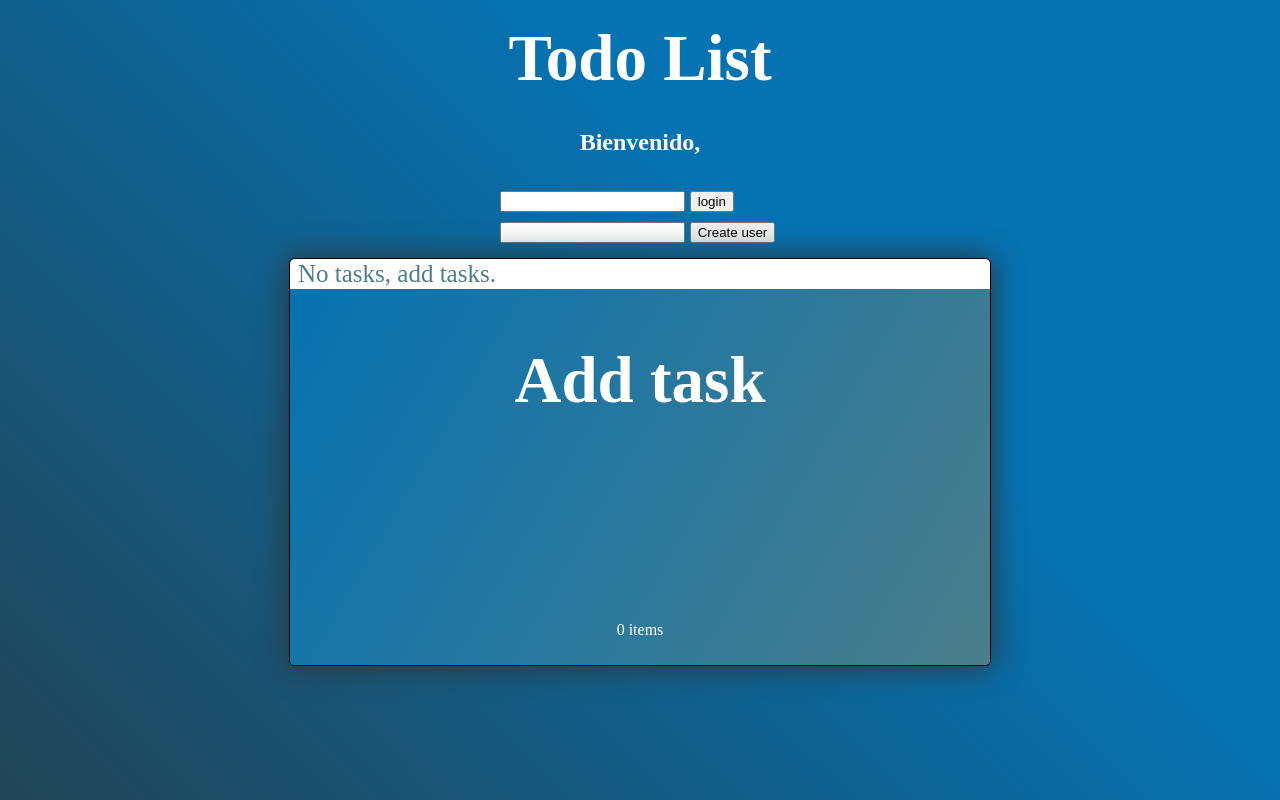
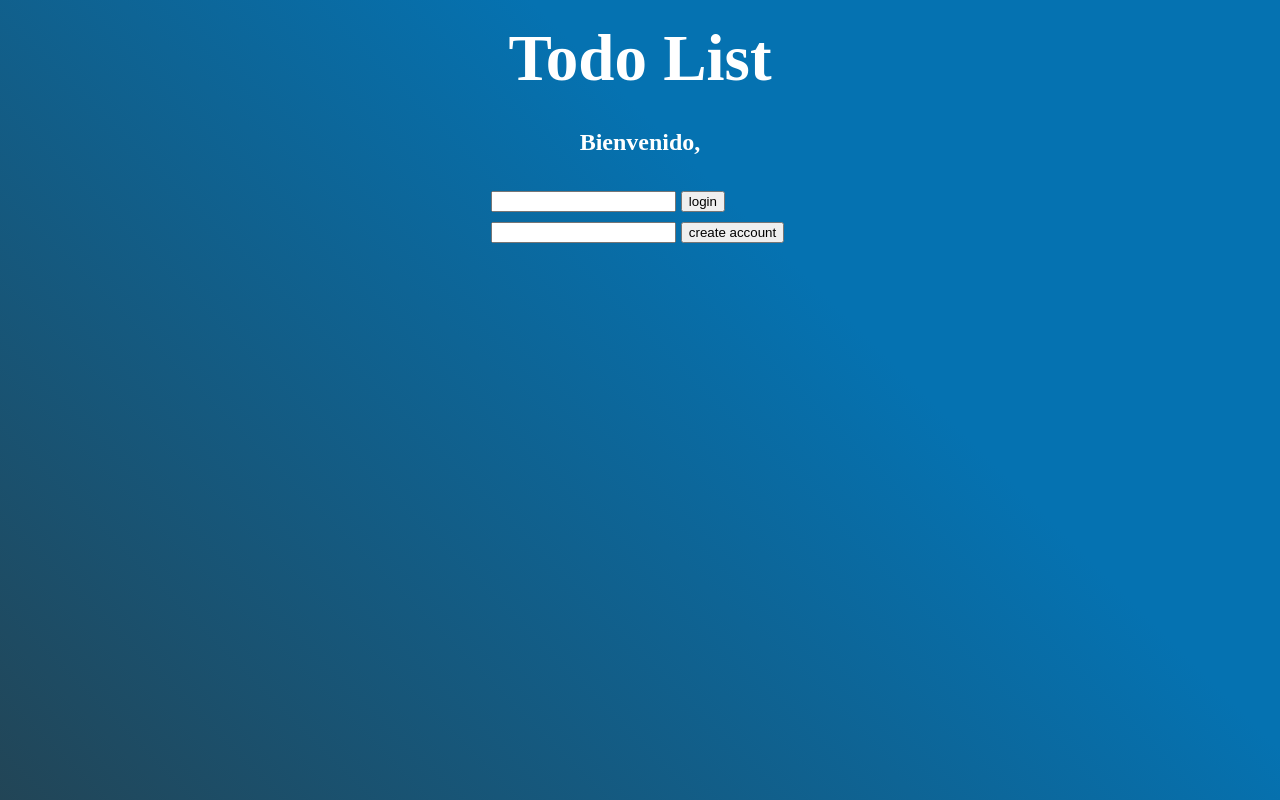
Before and after one commit to edwinmoreno77/todoList_fetch, a React (Vite) app: page / in a window 1280 px wide. Shown: the top 800 px of the page. Built offline with nearby package versions, Linux system fonts and the light colour scheme.

Commit message:
button logout added

```diff
--- a/src/App.css
+++ b/src/App.css
@@ -141,6 +141,22 @@ input:focus {
   justify-content: space-between;
 }
 
+.btn_logout {
+  background: linear-gradient(120deg, rgb(5, 114, 177), rgb(75, 126, 138) 70%);
+  box-shadow: 2px 2px 5px 2px rgb(43, 55, 58);
+  font-family: cursive;
+  border-radius: 5px;
+  padding: 5px 13px;
+  margin: 10px;
+  border: none;
+  color: white;
+  cursor: pointer;
+}
+
+.btn_logout:hover {
+  color: white;
+  filter: brightness(120%);
+}
 @media (max-width: 715px) {
   .container_todo {
     min-height: 300px;
--- a/src/App.jsx
+++ b/src/App.jsx
@@ -1,6 +1,7 @@
 import { InputTodoComponent } from "./components/InputTodoComponent";
 import { UlTodoComponent } from "./components/UlTodoComponent";
 import { useTodo } from "./hooks/useTodo";
+import { Login } from "./components/Login";
 import "./App.css";
 
 function App() {
@@ -15,6 +16,7 @@ function App() {
     inputUpdating,
     // ----- sets variables ----
     setTodo,
+    setUserApi,
     setAccount,
     setArrayTodo,
     setIsUpdating,
@@ -36,33 +38,16 @@ function App() {
         <header>
           <h2>{`Bienvenido, ${userApi?.name}`}</h2>
         </header>
-        <section style={{ margin: "5px", padding: "5px" }}>
-          <div>
-            <input
-              type="text"
-              name="name"
-              value={userSession.name}
-              placeholder=""
-              onChange={(e) =>
-                setUserSession({ ...userSession, name: e.target.value })
-              }
+        {userApi?.name === "" ? (
+          <Login
+            userSession={userSession}
+            setUserSession={setUserSession}
+            handleLogin={handleLogin}
+            setAccount={setAccount}
+            account={account}
+            handleCreateUser={handleCreateUser}
           />
-            <button style={{ margin: "5px" }} onClick={handleLogin}>
-              login
-            </button>
-          </div>
-          <div>
-            <input
-              type="text"
-              name="user"
-              value={account}
-              onChange={(e) => setAccount(e.target.value)}
-            />
-            <button style={{ margin: "5px" }} onClick={handleCreateUser}>
-              Create user
-            </button>
-          </div>
-        </section>
+        ) : (
           <section className="container_todo">
             <main className="main_container">
               <article>
@@ -91,6 +76,15 @@ function App() {
               <footer className="items">{arrayTodo.length} items</footer>
             </main>
           </section>
+        )}
+        {userApi?.name !== "" && (
+          <button
+            className="btn_logout"
+            onClick={() => setUserApi({ name: "", id: "" })}
+          >
+            Logout
+          </button>
+        )}
       </div>
     </>
   );
--- /dev/null
+++ b/src/components/Login.jsx
@@ -0,0 +1,49 @@
+import { PropTypes } from "prop-types";
+
+export const Login = ({
+  userSession,
+  setUserSession,
+  handleLogin,
+  setAccount,
+  account,
+  handleCreateUser,
+}) => {
+  return (
+    <section style={{ margin: "5px", padding: "5px" }}>
+      <div>
+        <input
+          type="text"
+          name="name"
+          value={userSession.name}
+          placeholder=""
+          onChange={(e) =>
+            setUserSession({ ...userSession, name: e.target.value })
+          }
+        />
+        <button style={{ margin: "5px" }} onClick={handleLogin}>
+          login
+        </button>
+      </div>
+      <div>
+        <input
+          type="text"
+          name="user"
+          value={account}
+          onChange={(e) => setAccount(e.target.value)}
+        />
+        <button style={{ margin: "5px" }} onClick={handleCreateUser}>
+          create account
+        </button>
+      </div>
+    </section>
+  );
+};
+
+Login.propTypes = {
+  userSession: PropTypes.object.isRequired,
+  setUserSession: PropTypes.func.isRequired,
+  handleLogin: PropTypes.func.isRequired,
+  setAccount: PropTypes.func.isRequired,
+  account: PropTypes.string.isRequired,
+  handleCreateUser: PropTypes.func.isRequired,
+};
--- a/src/hooks/useTodo.jsx
+++ b/src/hooks/useTodo.jsx
@@ -12,7 +12,7 @@ export const useTodo = () => {
   const [arrayTodo, setArrayTodo] = useState([]);
   const [isUpdating, setIsUpdating] = useState(null);
   const [account, setAccount] = useState("");
-  const [userApi, setuserApi] = useState({ name: "", id: "" });
+  const [userApi, setUserApi] = useState({ name: "", id: "" });
   const [userSession, setUserSession] = useState({ name: "", todos: [] });
   const [inputUpdating, setInputUpdating] = useState({
     label: "",
@@ -67,7 +67,7 @@ export const useTodo = () => {
       loginUser(user.name).then((userLogin) => {
         setUserSession(userLogin);
         setArrayTodo(userLogin.todos);
-        setuserApi(userLogin);
+        setUserApi(userLogin);
       });
     });
   };
@@ -76,7 +76,7 @@ export const useTodo = () => {
     loginUser(userSession.name).then((userLogin) => {
       setUserSession(userLogin);
       setArrayTodo(userLogin.todos);
-      setuserApi(userLogin);
+      setUserApi(userLogin);
     });
   };
 
@@ -91,6 +91,7 @@ export const useTodo = () => {
     inputUpdating,
     // ----- sets variables ----
     setTodo,
+    setUserApi,
     setAccount,
     setArrayTodo,
     setIsUpdating,
```
Lines whose indentation alone changed are shown as unchanged.
